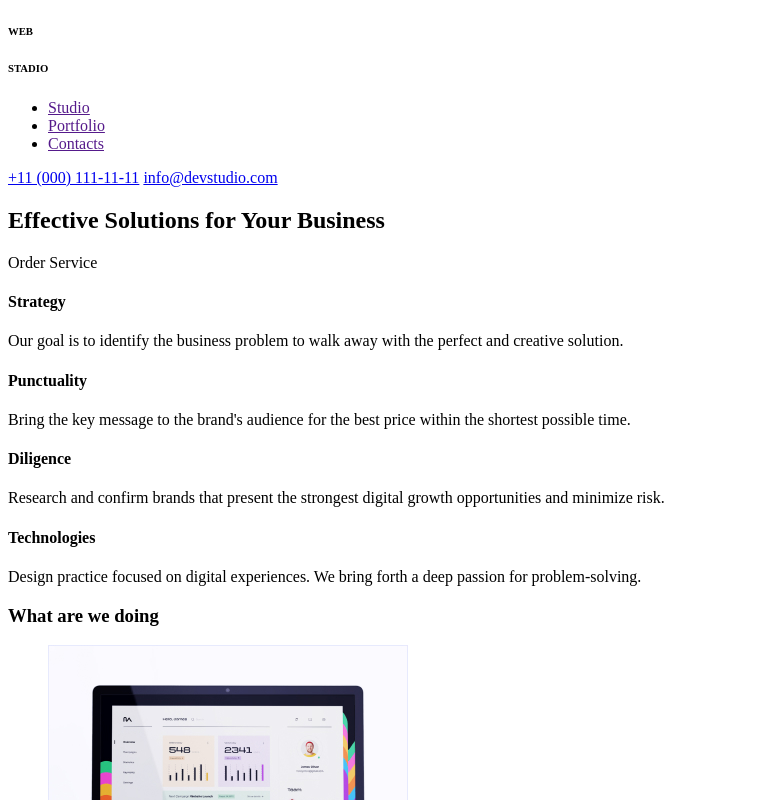
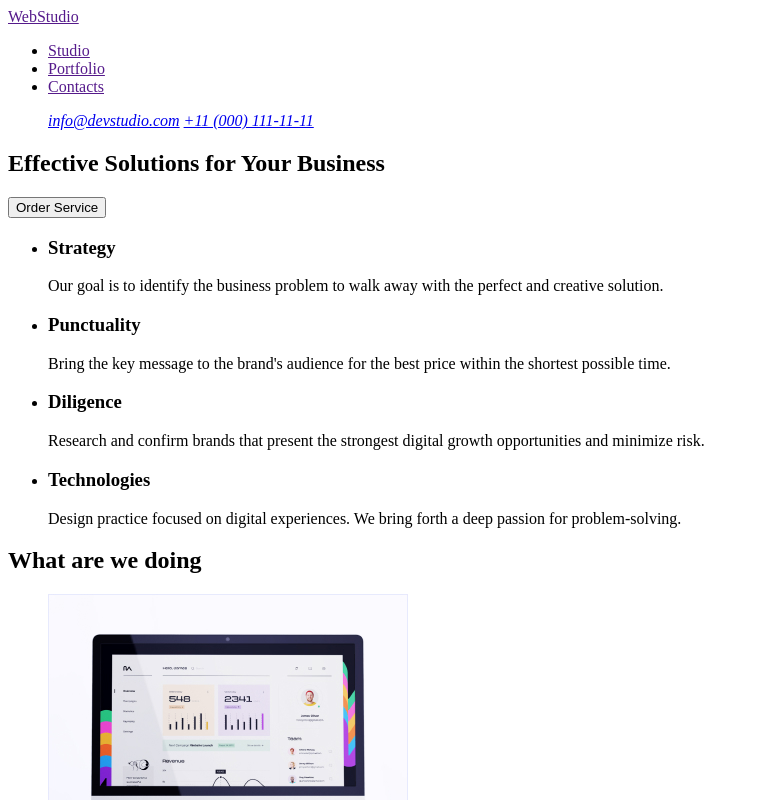
Before and after one commit to AndriiMosiichuk21/goit-markup-hw-01, a plain HTML site: page index.html in a window 1280 px wide. Shown: the top 800 px of the page, without its empty margins (0-759 px from the left). Drawn offline with Linux system fonts and the light colour scheme.

Commit message:
add full html
Red1 home work

```diff
--- a/index.html
+++ b/index.html
@@ -8,37 +8,52 @@
 </head>
 <body>
     <header>
-        <h6>WEB</h6>
-        <h6>STADIO</h6>
+
       <nav>
+          <a href="">WebStudio</a>
           <ul>
               <li><a href="">Studio</a></li>
               <li><a href="">Portfolio</a></li>
               <li><a href="">Contacts</a></li>
           </ul>
       </nav>
+      <address>
+          <ul>
+              <a href="mailto:info@devstudio.com">info@devstudio.com</a>
               <a href="tel:+110001111111">+11 (000) 111-11-11</a>
-        <a href="mailto:info@devstudio.com">info@devstudio.com</a>
+          </ul>
+      </address>
     </header>
     <main>
         <section>
             <h1>Effective Solutions
                 for Your Business</h1>
-            <p>Order Service</p>
+            <button type="button">Order Service</button>
         </section>
         <section>
-           <h4>Strategy</h4>
+            <h2 hidden>How we work</h2>
+            <ul>
+                <li>
+                    <h3>Strategy</h3>
                     <p>Our goal is to identify the business
-            problem to walk away with the perfect and creative solution. </p>
-           <h4>Punctuality</h4>
+                        problem to walk away with the perfect and creative solution.</p>
+                </li>
+                <li>
+                    <h3>Punctuality</h3>
                     <p>Bring the key message to the brand's audience for the best price within the shortest possible time.</p>
-           <h4>Diligence</h4>
+                </li>
+                <li>
+                    <h3>Diligence</h3>
                     <p>Research and confirm brands that present the strongest digital growth opportunities and minimize risk.</p>
-           <h4>Technologies</h4>
+                </li>
+                <li>
+                    <h3>Technologies</h3>
                     <p>Design practice focused on digital experiences. We bring forth a deep passion for problem-solving.</p>
-
-           <h3>What are we doing</h3>
-
+                </li>
+            </ul>
+        </section>
+        <section>
+            <h2>What are we doing</h2>
             <ul>
                 <li><img src="./images/rectangle1.jpg" alt="monitor" width="360" height="300"></li>
                 <li><img src="./images/rectangle2.jpg" alt="mobail" width="360" height="300"></li>
@@ -46,33 +61,25 @@
             </ul>
         </section>
         <section>
-           <h3>Our Team</h3>
+            <h2>Our Team</h2>
             <ul>
                 <li><img src="./images/mark.jpg" alt="mark" width="264" height="260"></li>
+                <h3>Mark Guerrero</h3>
+                <p>Product Designer</p>
+                <li><img src="./images/tom.jpg" alt="tom" width="264" height="260"></li>
+                <h3>Tom Ford</h3>
+                <p>Frontend Developer</p>
+                <li><img src="./images/camila.jpg" alt="camila" width="264" height="260"></li>
+                <h3>Camila Garcia</h3>
+                <p>Marketing</p>
+                <li><img src="./images/danial.jpg" alt="danial" width="264" height="260"></li>
+                <h3>Daniel Wilson</h3>
+                <p>UI Designer</p>
             </ul>
-           <h4>Mark Guerrero</h4>
-           <p>Product Designer</p>
-           <ul>
-            <li><img src="./images/tom.jpg" alt="tom" width="264" height="260"></li>
-           </ul>
-           <h4>Tom Ford</h4>
-           <p>Frontend Developer</p>
-
-           <ul>
-            <li><img src="./images/camila.jpg" alt="camila" width="264" height="260"></li>
-           </ul>
-           <h4>Camila Garcia</h4>
-           <p>Marketing</p>
-           <ul>
-            <li><img src="./images/danial.jpg" alt="danial" width="264" height="260"></li>
-           </ul>
-           <h4>Daniel Wilson</h4>
-           <p>UI Designer</p>
         </section>
     </main>
     <footer>
-        <h6>WEB</h6>
-        <h6>STADIO</h6>
+        <a href="">WebStudio</a>
         <p>Increase the flow of customers and sales for your business with digital marketing & growth solutions.</p>
      </footer>
  </body>
```
Also changed, not shown: index1.html (+5 -0 lines). Lines whose indentation alone changed are shown as unchanged.
